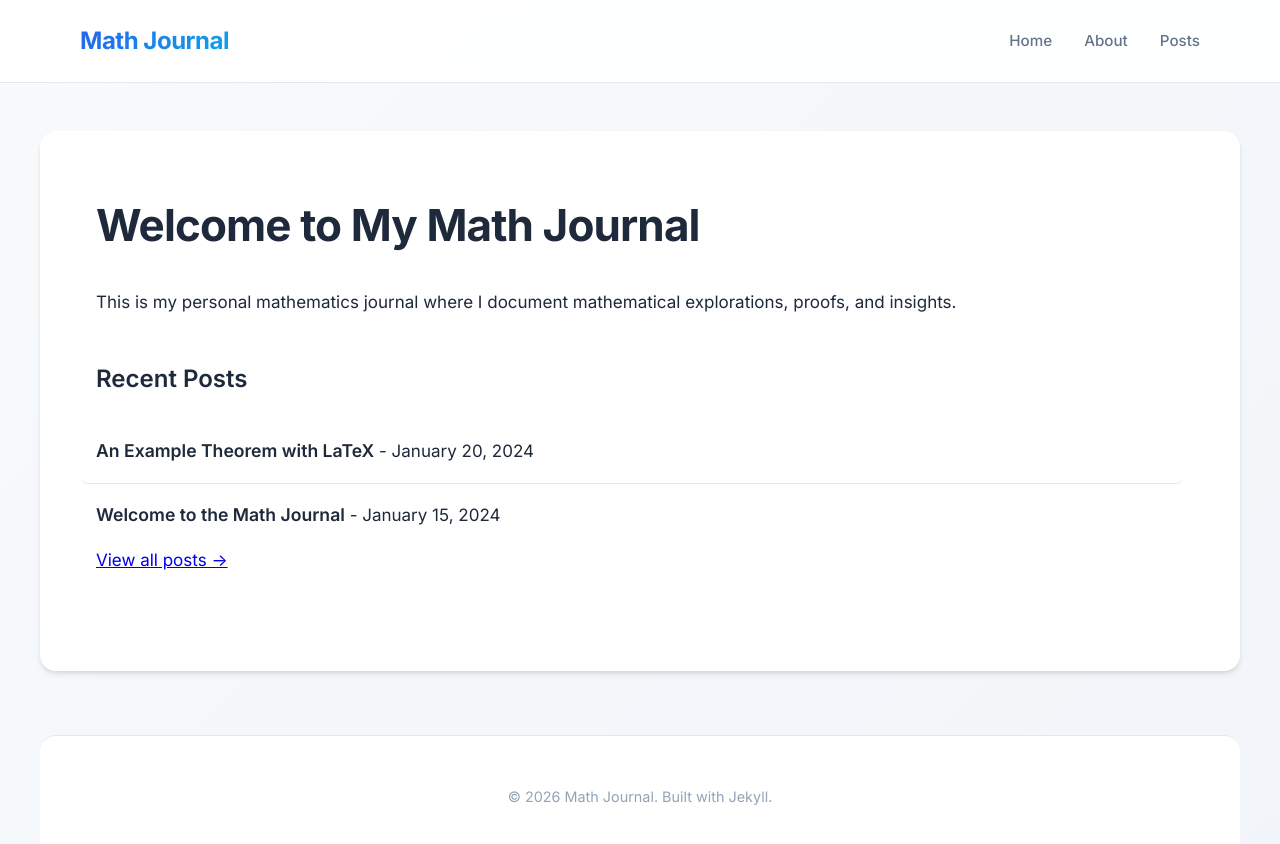
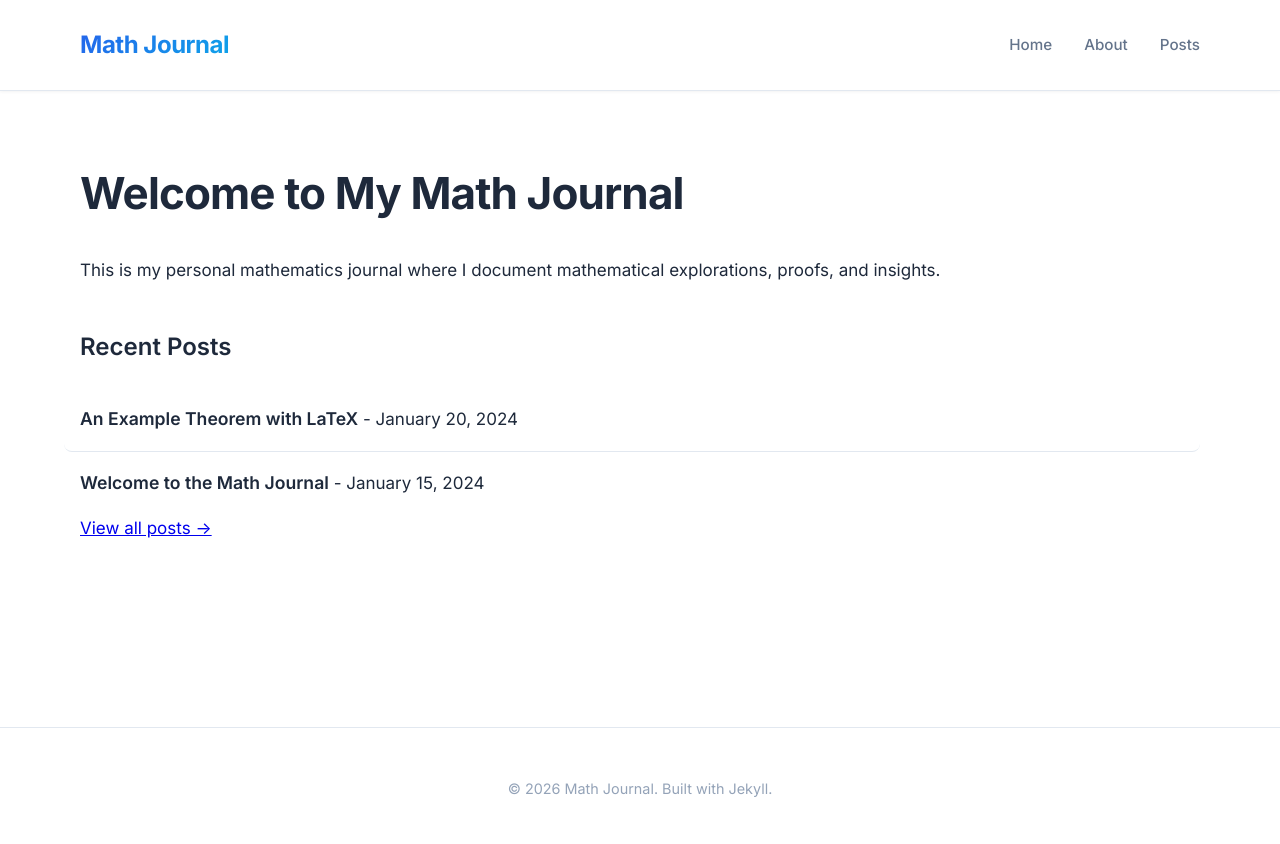
Before and after one commit to gmollo/math-journal, a Jekyll site: the page built from index.md, in a window 1280 px wide. Shown: the top 844 px of the page. Built offline with Jekyll 4.4.1, drawn with Linux system fonts in a browser that asks for light colours.

Commit message:
Redesign: unified layout without floating blocks, cohesive header and content flow

```diff
--- a/assets/css/style.css
+++ b/assets/css/style.css
@@ -29,7 +29,7 @@ body {
   font-family: 'Inter', -apple-system, BlinkMacSystemFont, "Segoe UI", Roboto, sans-serif;
   line-height: 1.75;
   color: var(--text-primary);
-  background: linear-gradient(135deg, #f8fafc 0%, #f1f5f9 100%);
+  background: #ffffff;
   min-height: 100vh;
   font-size: 17px;
   -webkit-font-smoothing: antialiased;
@@ -38,18 +38,33 @@ body {
   margin: 0;
 }
 
+/* Main container wrapper */
+body {
+  display: flex;
+  flex-direction: column;
+  min-height: 100vh;
+}
+
+/* Content wrapper */
+.content-wrapper {
+  max-width: 1200px;
+  margin: 0 auto;
+  width: 100%;
+  padding: 0 2.5rem;
+  flex: 1;
+}
+
 /* Header */
 .site-header {
   background-color: var(--bg-primary);
   border-bottom: 1px solid var(--border-color);
-  padding: 1.25rem 0;
+  padding: 0;
   margin-bottom: 0;
   position: sticky;
   top: 0;
   z-index: 100;
-  backdrop-filter: blur(10px);
-  background-color: rgba(255, 255, 255, 0.9);
   width: 100%;
+  box-shadow: 0 1px 3px rgba(0, 0, 0, 0.05);
 }
 
 .site-header .wrapper {
@@ -59,7 +74,9 @@ body {
   flex-wrap: wrap;
   max-width: 1200px;
   margin: 0 auto;
-  padding: 0 2.5rem;
+  padding: 1.5rem 2.5rem;
+  width: 100%;
+  box-sizing: border-box;
 }
 
 .site-title {
@@ -117,20 +134,23 @@ body {
 /* Main content container */
 body > main.page-content {
   min-height: 60vh;
-  margin: 3rem auto 4rem;
-  background-color: var(--bg-primary);
-  padding: 3.5rem;
-  border-radius: 16px;
-  box-shadow: var(--shadow-md);
+  margin: 0;
+  padding: 4rem 0;
+  background-color: transparent;
   max-width: 1200px;
-  width: calc(100% - 4rem);
+  width: 100%;
   box-sizing: border-box;
+  margin-left: auto;
+  margin-right: auto;
+  padding-left: 2.5rem;
+  padding-right: 2.5rem;
 }
 
 /* Posts */
 .post {
   max-width: 720px;
   margin: 0 auto;
+  width: 100%;
 }
 
 .post-header {
@@ -335,6 +355,7 @@ body > main.page-content {
 .page {
   max-width: 800px;
   margin: 0 auto;
+  width: 100%;
 }
 
 .page-title {
@@ -429,22 +450,21 @@ body > main.page-content {
 .site-footer {
   background-color: var(--bg-primary);
   border-top: 1px solid var(--border-color);
-  padding: 3rem 0;
-  margin-top: 4rem;
+  padding: 0;
+  margin-top: 6rem;
   text-align: center;
   color: var(--text-muted);
   font-size: 0.9rem;
-  border-radius: 16px 16px 0 0;
-  max-width: 1200px;
-  margin-left: auto;
-  margin-right: auto;
   width: 100%;
   box-sizing: border-box;
 }
 
 .site-footer .wrapper {
-  max-width: 100%;
-  padding: 0 2.5rem;
+  max-width: 1200px;
+  margin: 0 auto;
+  padding: 3rem 2.5rem;
+  width: 100%;
+  box-sizing: border-box;
 }
 
 /* Home page specific */
@@ -472,10 +492,14 @@ body > main.page-content {
     font-size: 16px;
   }
 
+  .content-wrapper {
+    padding: 0 1.5rem;
+  }
+
   .site-header .wrapper {
     flex-direction: column;
     align-items: flex-start;
-    padding: 0 1.5rem;
+    padding: 1.25rem 1.5rem;
   }
 
   .site-nav {
@@ -485,19 +509,17 @@ body > main.page-content {
   }
 
   .page-content {
-    padding: 2rem 1.5rem;
-    border-radius: 12px;
-    margin: 2rem 1rem 3rem;
-    width: calc(100% - 2rem);
+    padding: 3rem 0;
+    padding-left: 1.5rem;
+    padding-right: 1.5rem;
   }
 
   .site-footer {
-    margin: 3rem 1rem 0;
-    width: calc(100% - 2rem);
+    margin-top: 4rem;
   }
 
   .site-footer .wrapper {
-    padding: 0 1.5rem;
+    padding: 2.5rem 1.5rem;
   }
 
   .post-title,
```
